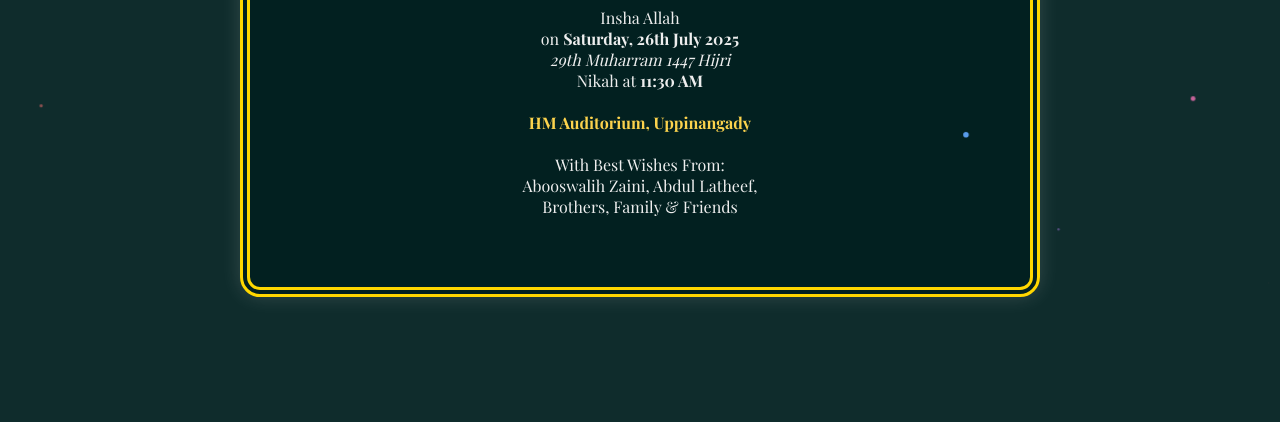
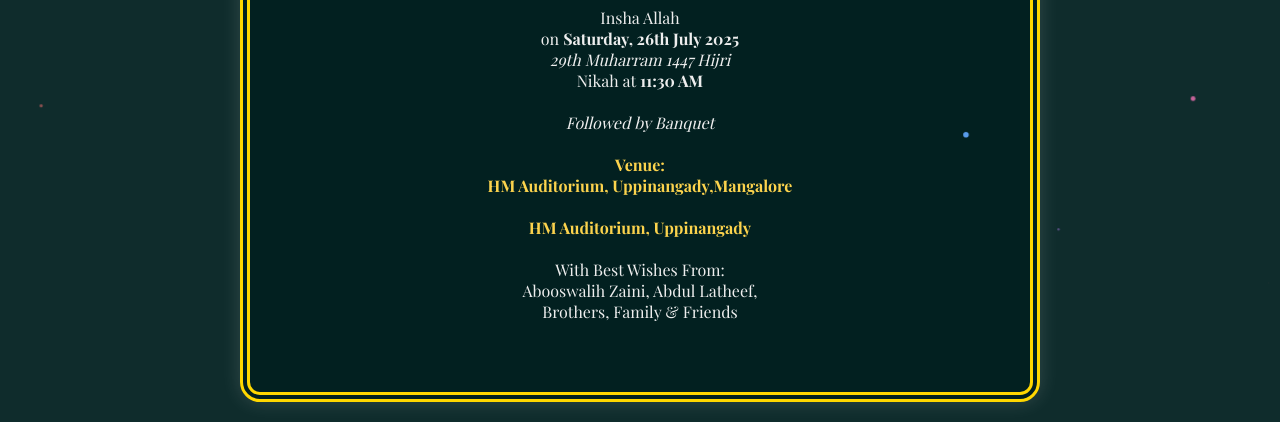
Before and after one commit to Riyazkokkada/riyazkokkada.github.io, a website: page invitation.html in a window 1280 px wide. Shown: the part 439-861 px from the top of the page. Before the commit the page ends 800 px from the top, so only its background shows below. Drawn offline with nearby package versions, Linux system fonts and the light colour scheme.

Commit message:
Update invitation.html

```diff
--- a/invitation.html
+++ b/invitation.html
@@ -144,6 +144,8 @@
         on <strong>Saturday, 26th July 2025</strong><br>
         <em>29th Muharram 1447 Hijri</em><br>
         Nikah at <strong>11:30 AM</strong><br><br>
+        <em>Followed by Banquet</em><br><br>
+        <span class="venue">Venue: <br>HM Auditorium, Uppinangady,Mangalore</span><br><br>
         <span class="venue">HM Auditorium, Uppinangady</span><br><br>
         With Best Wishes From:<br>
         Abooswalih Zaini, Abdul Latheef,<br>
```
